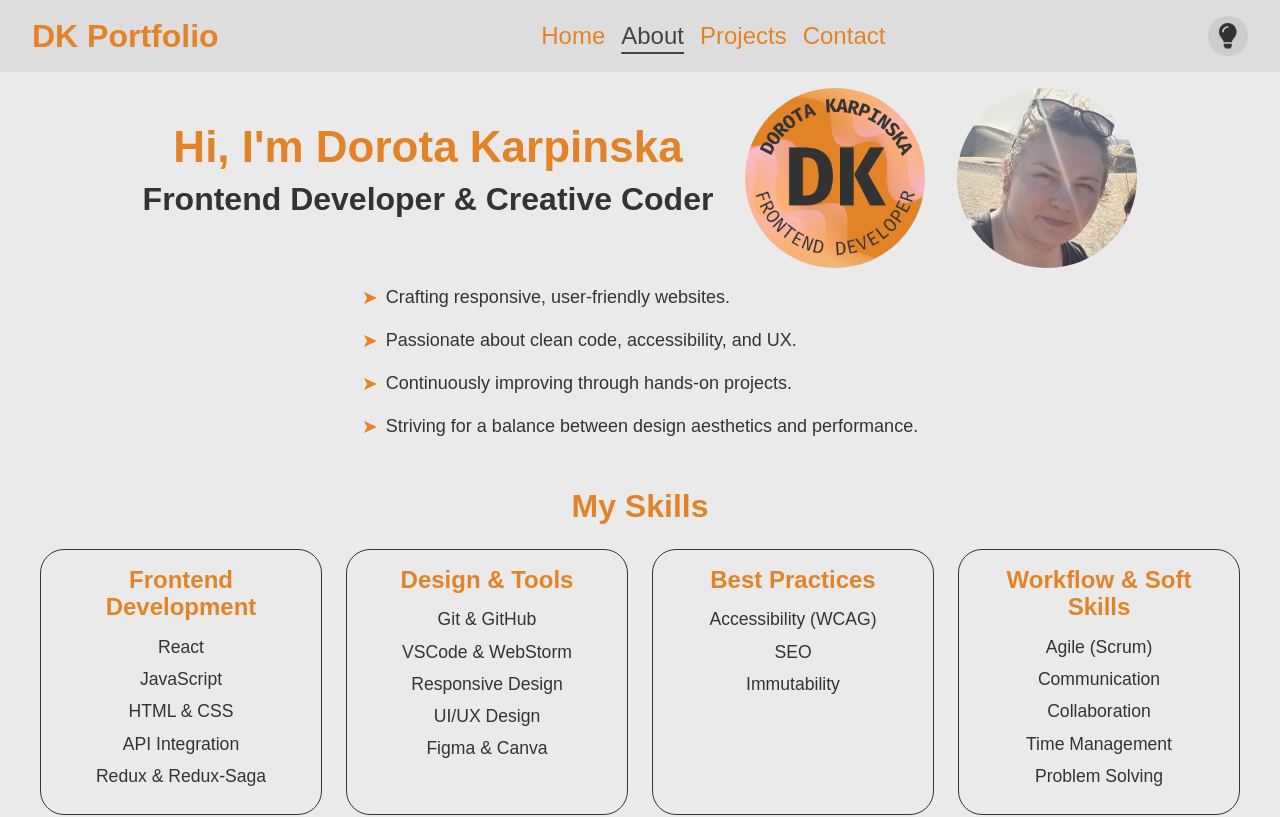
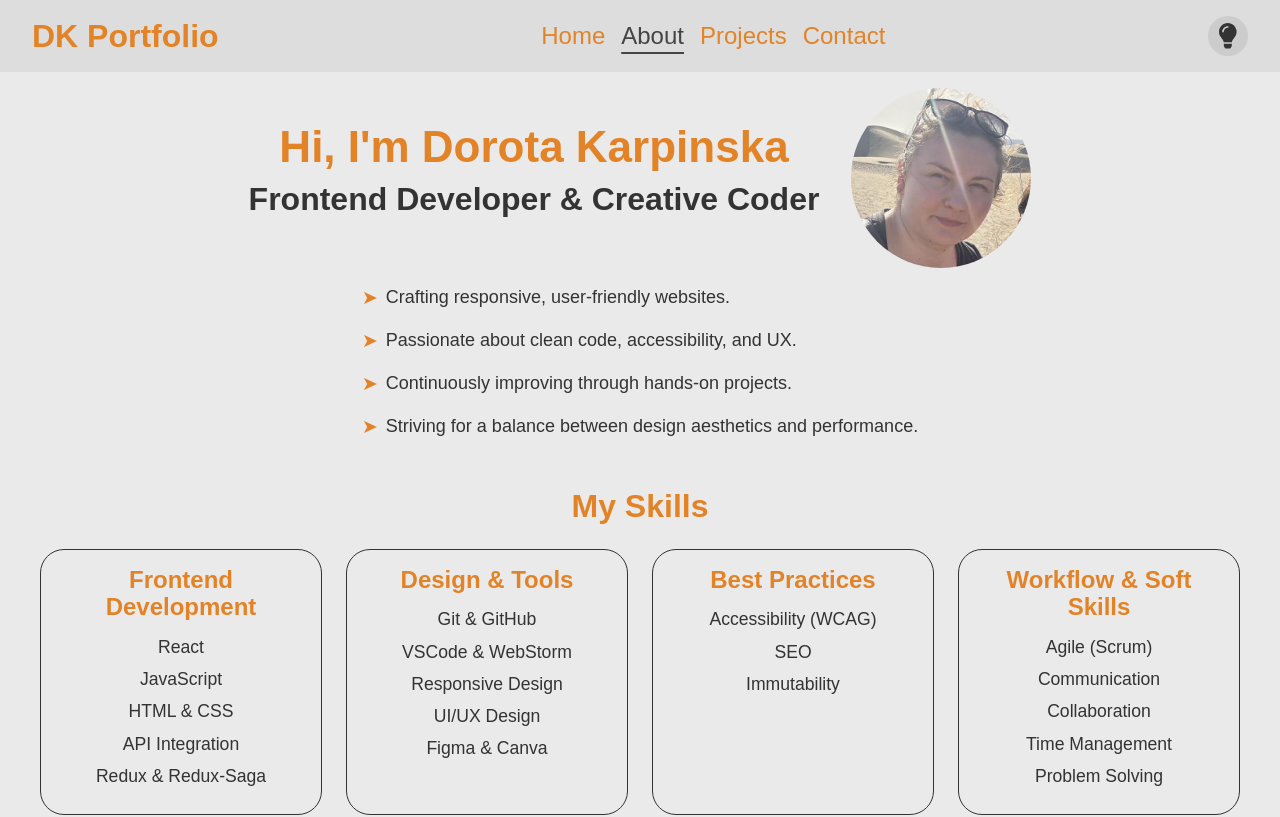
Before and after one commit to Dor-Ka/frontend-react-portfolio, a React (Create React App) app: page /#/about in a window 1280 px wide. Shown: the top 817 px of the page. Built offline with nearby package versions, Linux system fonts and the light colour scheme.

Commit message:
removed logo from About

```diff
--- a/src/pages/About/About.jsx
+++ b/src/pages/About/About.jsx
@@ -5,7 +5,7 @@ import { TitleH2 } from "../Title";
 import profileImage from '../../assets/profile.jpeg';
 import logoImage from "../../assets/logo.png";
 
-import { HeroContainer, LogoImage, HeroImage, HeroWrapper, HeroName, HeroSubtitle} from '../Hero.styles';
+import { HeroContainer, HeroImage, HeroWrapper, HeroName, HeroSubtitle} from '../Hero.styles';
 
 import { AboutSection, AboutList, SkillsSection, SkillsCards, SkillCard} from './About.styles';
 
@@ -23,7 +23,6 @@ function About() {
           <HeroName>Hi, I'm Dorota Karpinska</HeroName>
           <HeroSubtitle>Frontend Developer & Creative Coder</HeroSubtitle>
         </HeroWrapper>
-        <LogoImage src={logoImage} alt="Logo Dorota Karpinska" />
         <HeroImage src={profileImage} alt="Profile Picture Dorota Karpinska" />
       </HeroContainer>
 
```
